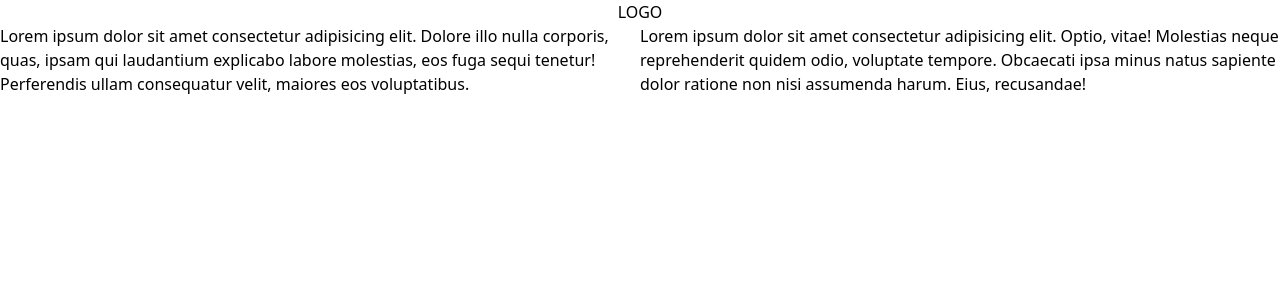
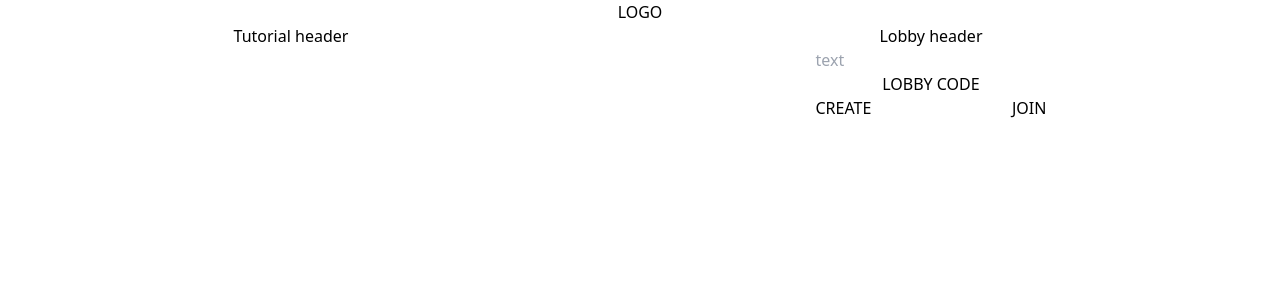
Before and after one commit to bhwk/Quip, a SvelteKit app: page / in a window 1280 px wide. Shown: the top 300 px of the page. Built offline with nearby package versions, Linux system fonts and the light colour scheme.

Commit message:
Add homepage elements skeleton structure

```diff
--- a/src/routes/+page.svelte
+++ b/src/routes/+page.svelte
@@ -1,7 +1,17 @@
 <div class="flex flex-1 flex-col h-screen">
     <logo class="self-center">LOGO</logo>
-    <div id='lobbyContainer' class="grid grid-cols-2">
-        <div>Lorem ipsum dolor sit amet consectetur adipisicing elit. Dolore illo nulla corporis, quas, ipsam qui laudantium explicabo labore molestias, eos fuga sequi tenetur! Perferendis ullam consequatur velit, maiores eos voluptatibus.</div>
-        <div>Lorem ipsum dolor sit amet consectetur adipisicing elit. Optio, vitae! Molestias neque reprehenderit quidem odio, voluptate tempore. Obcaecati ipsa minus natus sapiente dolor ratione non nisi assumenda harum. Eius, recusandae!</div>
+    <div id='lobbyContainer' class="flex flex-1 justify-around">
+        <div>
+            <h1>Tutorial header </h1>
+        </div>
+        <div class="flex flex-col text-center">
+            <h1>Lobby header</h1>
+            <input type="text" placeholder="text">
+            <span>LOBBY CODE</span>
+            <div class="flex justify-between">
+                <button>CREATE</button>
+                <button>JOIN</button>
+            </div>
+        </div>
     </div>
 </div>
```
